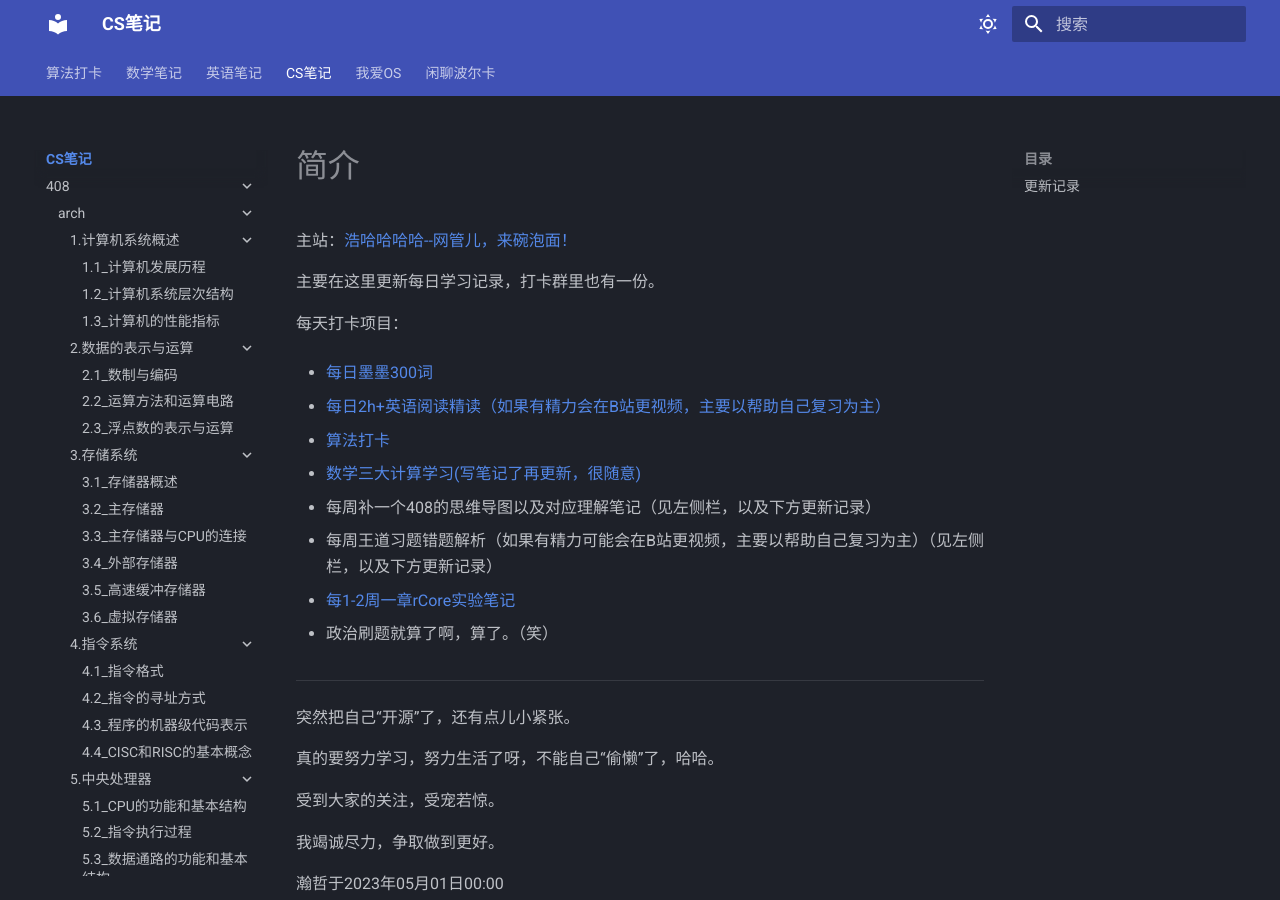
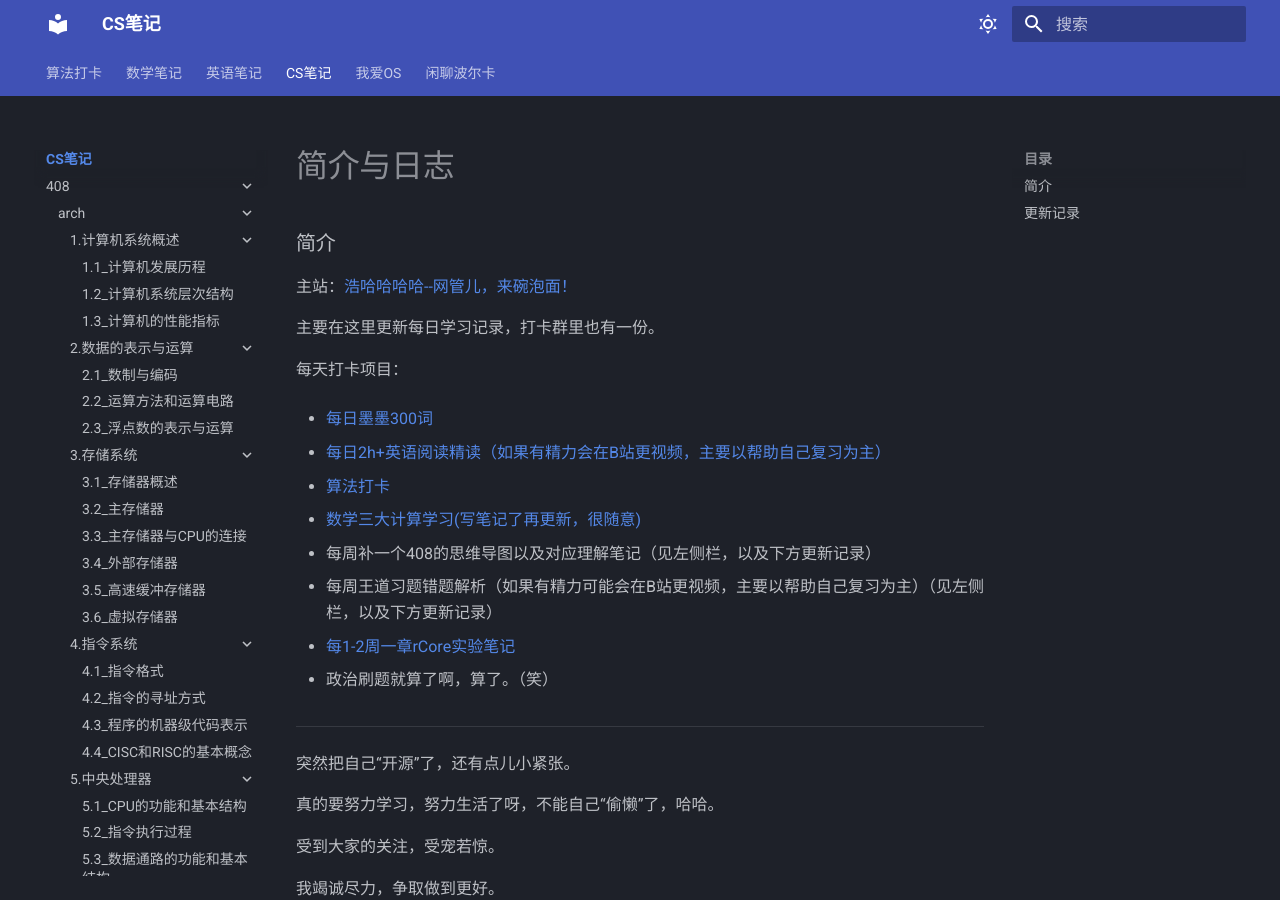
Before and after one commit to Haohahahaha/cs, an MkDocs documentation site: the page built from docs/index.md, in a window 1280 px wide and 900 px high. Built offline with MkDocs 1.6.1 and Material for MkDocs 9.7.7, drawn with Linux system fonts in a browser that asks for light colours.

Commit message:
2023-05-01_01:06:34 update

```diff
--- a/docs/index.md
+++ b/docs/index.md
@@ -1,4 +1,4 @@
-# 简介
+### 简介
 
 主站：[浩哈哈哈哈--网管儿，来碗泡面！](https://haohaha.cn)
 
--- a/mkdocs.yml
+++ b/mkdocs.yml
@@ -30,7 +30,7 @@ nav:
   - 数学笔记: http://math.haohaha.cn
   - 英语笔记: http://eng.haohaha.cn
   - CS笔记:
-    - 日志: index.md
+    - 简介与日志: index.md
     - 408:
       - arch:
         - 1.计算机系统概述:
```
